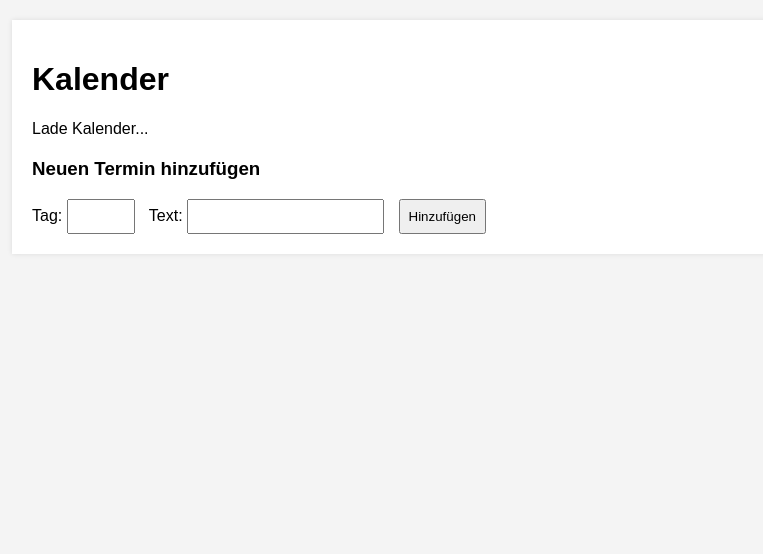
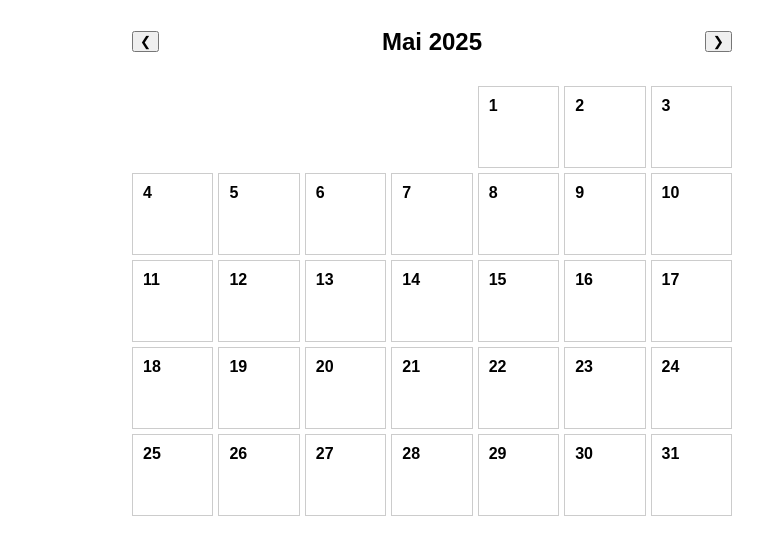
Before and after one commit to allgame5/kalender-family, a plain HTML site: page kalender.html in a window 1280 px wide. Shown: the whole page, without its empty margins (208-971 px from the left). Drawn offline with Linux system fonts and the light colour scheme; no server answers.

Commit message:
Update kalender.html

```diff
--- a/kalender.html
+++ b/kalender.html
@@ -2,152 +2,98 @@
 <html lang="de">
 <head>
   <meta charset="UTF-8" />
-  <meta name="viewport" content="width=device-width, initial-scale=1.0"/>
-  <title>Kalender mit Ereignissen</title>
-  <script type="module">
-    import { initializeApp } from "https://www.gstatic.com/firebasejs/9.6.1/firebase-app.js";
-    import { getDatabase, ref, onValue, push, update } from "https://www.gstatic.com/firebasejs/9.6.1/firebase-database.js";
+  <meta name="viewport" content="width=device-width, initial-scale=1.0" />
+  <title>Kalender mit Firebase</title>
+  <style>
+    body { font-family: Arial; }
+    .calendar { max-width: 600px; margin: auto; }
+    .header { display: flex; justify-content: space-between; align-items: center; }
+    .days { display: grid; grid-template-columns: repeat(7, 1fr); gap: 5px; margin-top: 10px; }
+    .day { padding: 10px; border: 1px solid #ccc; min-height: 60px; position: relative; }
+    .event { background: #3f51b5; color: #fff; padding: 2px 4px; margin-top: 4px; font-size: 12px; }
+  </style>
+</head>
+<body>
+  <div class="calendar">
+    <div class="header">
+      <button onclick="changeMonth(-1)">❮</button>
+      <h2 id="monthYear"></h2>
+      <button onclick="changeMonth(1)">❯</button>
+    </div>
+    <div class="days" id="daysContainer"></div>
+  </div>
 
+  <!-- Firebase -->
+  <script src="https://www.gstatic.com/firebasejs/9.22.2/firebase-app-compat.js"></script>
+  <script src="https://www.gstatic.com/firebasejs/9.22.2/firebase-database-compat.js"></script>
+
+  <script>
     const firebaseConfig = {
-      apiKey: "AIzaSyAbvF26pw-NVQGW1lMmNCW3avQllWXylpY",
-      authDomain: "kalender-3da21.firebaseapp.com",
+      apiKey: "DEIN_API_KEY",
+      authDomain: "DEIN_PROJEKT.firebaseapp.com",
+      databaseURL: "https://kalender-3da21-default-rtdb.firebaseio.com",
       projectId: "kalender-3da21",
-      storageBucket: "kalender-3da21.appspot.com",
-      messagingSenderId: "731037868090",
-      appId: "1:731037868090:web:02ac820fbb8bb9abd21503",
-      measurementId: "G-DTYRKLSD4L",
-      databaseURL: "https://kalender-3da21-default-rtdb.europe-west1.firebasedatabase.app"
+      storageBucket: "DEIN_PROJEKT.appspot.com",
+      messagingSenderId: "DEINE_ID",
+      appId: "DEINE_APP_ID"
     };
+    firebase.initializeApp(firebaseConfig);
+    const db = firebase.database();
 
-    const app = initializeApp(firebaseConfig);
-    const db = getDatabase(app);
+    const daysContainer = document.getElementById("daysContainer");
+    const monthYear = document.getElementById("monthYear");
+    let currentDate = new Date();
 
-    const today = new Date();
-    const currentMonth = today.getMonth();
-    const currentYear = today.getFullYear();
-    const daysInMonth = new Date(currentYear, currentMonth + 1, 0).getDate();
-    const firstDay = new Date(currentYear, currentMonth, 1).getDay();
-
-    let events = {};
-
-    function loadEvents() {
-      const eventsRef = ref(db, 'events');
-      onValue(eventsRef, (snapshot) => {
-        events = snapshot.val() || {};
-        renderCalendar();
-      });
+    function changeMonth(offset) {
+      currentDate.setMonth(currentDate.getMonth() + offset);
+      renderCalendar();
     }
 
     function renderCalendar() {
-      let calendarHTML = '<table id="calendar">';
-      calendarHTML += '<tr class="calendar-header">';
-      calendarHTML += '<th>So</th><th>Mo</th><th>Di</th><th>Mi</th><th>Do</th><th>Fr</th><th>Sa</th>';
-      calendarHTML += '</tr><tr>';
+      daysContainer.innerHTML = "";
+      const year = currentDate.getFullYear();
+      const month = currentDate.getMonth();
+      const firstDay = new Date(year, month, 1).getDay();
+      const daysInMonth = new Date(year, month + 1, 0).getDate();
 
+      monthYear.textContent = currentDate.toLocaleString("de-DE", { month: "long", year: "numeric" });
+
+      // Leere Zellen für den ersten Wochentag
       for (let i = 0; i < firstDay; i++) {
-        calendarHTML += '<td></td>';
+        daysContainer.innerHTML += `<div></div>`;
       }
 
-      for (let i = 1; i <= daysInMonth; i++) {
-        const hasEvent = events[i] ? 'has-event' : '';
-        calendarHTML += `<td class="calendar-day ${hasEvent}" onclick="showEvents(${i})">${i}</td>`;
-        if ((i + firstDay) % 7 === 0) {
-          calendarHTML += '</tr><tr>';
-        }
+      for (let day = 1; day <= daysInMonth; day++) {
+        const fullDate = `${year}-${String(month + 1).padStart(2, '0')}-${String(day).padStart(2, '0')}`;
+        const dayDiv = document.createElement("div");
+        dayDiv.className = "day";
+        dayDiv.innerHTML = `<strong>${day}</strong>`;
+        dayDiv.onclick = () => {
+          const title = prompt("Termin hinzufügen:");
+          if (title) {
+            db.ref("events/" + fullDate).push({ title });
+            renderCalendar(); // Neu laden
+          }
+        };
+
+        // Termine abrufen
+        db.ref("events/" + fullDate).once("value", snapshot => {
+          const events = snapshot.val();
+          if (events) {
+            Object.values(events).forEach(ev => {
+              const div = document.createElement("div");
+              div.className = "event";
+              div.textContent = ev.title;
+              dayDiv.appendChild(div);
+            });
+          }
+        });
+
+        daysContainer.appendChild(dayDiv);
       }
-
-      calendarHTML += '</tr></table>';
-      document.getElementById('calendar').innerHTML = calendarHTML;
     }
 
-    window.showEvents = function(day) {
-      const eintraege = events[day];
-      if (eintraege) {
-        alert(`Termine am ${day}.: ${eintraege.join(', ')}`);
-      } else {
-        alert("Keine Termine für diesen Tag.");
-      }
-    };
-
-    window.addEventListener('DOMContentLoaded', () => {
-      loadEvents();
-
-      document.getElementById("addEventForm").addEventListener("submit", (e) => {
-        e.preventDefault();
-        const day = document.getElementById("day").value;
-        const text = document.getElementById("eventText").value;
-
-        const refPath = ref(db, `events/${day}`);
-        const existingEvents = events[day] || [];
-        existingEvents.push(text);
-
-        update(ref(db), {
-          [`events/${day}`]: existingEvents
-        });
-
-        document.getElementById("addEventForm").reset();
-      });
-    });
+    renderCalendar();
   </script>
-
-  <style>
-    body {
-      font-family: Arial, sans-serif;
-      background-color: #f4f4f4;
-    }
-
-    .calendar-container {
-      width: 90%;
-      max-width: 800px;
-      margin: 20px auto;
-      background: white;
-      padding: 20px;
-      box-shadow: 0 0 5px rgba(0,0,0,0.1);
-    }
-
-    #calendar {
-      width: 100%;
-      border-collapse: collapse;
-    }
-
-    .calendar-header th {
-      background-color: #eee;
-      padding: 10px;
-    }
-
-    .calendar-day {
-      padding: 10px;
-      border: 1px solid #ddd;
-      text-align: center;
-      cursor: pointer;
-    }
-
-    .calendar-day.has-event {
-      background-color: #4CAF50;
-      color: white;
-    }
-
-    form {
-      margin-top: 20px;
-    }
-
-    input, button {
-      padding: 8px;
-      margin-right: 10px;
-    }
-  </style>
-</head>
-<body>
-  <div class="calendar-container">
-    <h1>Kalender</h1>
-    <div id="calendar">Lade Kalender...</div>
-
-    <form id="addEventForm">
-      <h3>Neuen Termin hinzufügen</h3>
-      <label>Tag: <input type="number" id="day" min="1" max="31" required /></label>
-      <label>Text: <input type="text" id="eventText" required /></label>
-      <button type="submit">Hinzufügen</button>
-    </form>
-  </div>
 </body>
 </html>
```
